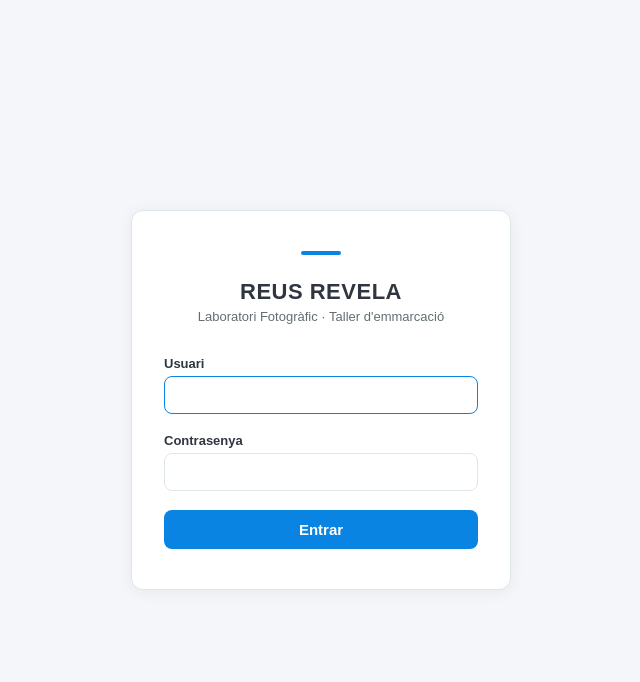
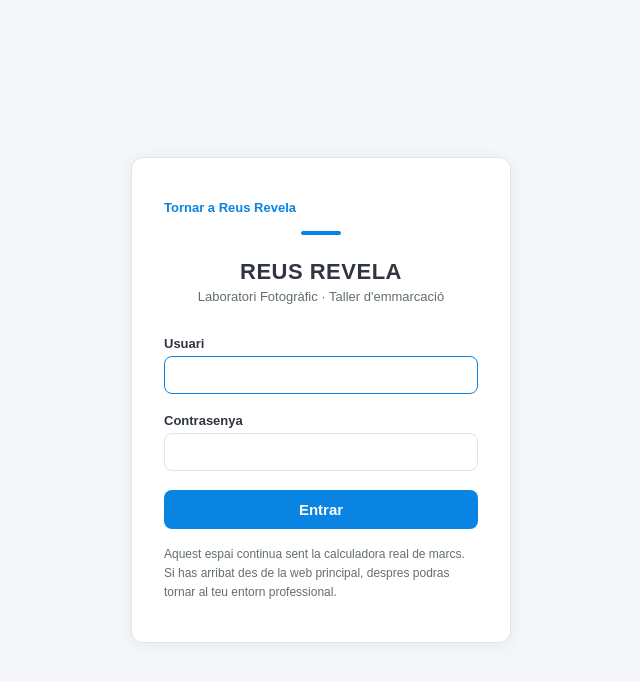
Before and after one commit to erikenobipicks/Calculadora-Marcs, a Flask app: page /login in a window 1280 px wide. Shown: the top 682 px of the page, without its empty margins (319-959 px from the left). Run offline with Flask 3, Linux system fonts and the light colour scheme; some libraries are stand-ins or nearby versions.

Commit message:
Refuerza la continuidad con la web principal

```diff
--- a/app.py
+++ b/app.py
@@ -369,6 +369,10 @@ def _bridge_signing_secret():
     return os.environ.get('BRIDGE_LOGIN_SECRET', '').strip() or _bridge_api_token()
 
 
+def _main_site_url():
+    return os.environ.get('MAIN_SITE_URL', 'https://reusrevela.cat').strip().rstrip('/')
+
+
 def _urlsafe_b64encode(raw):
     return base64.urlsafe_b64encode(raw).decode().rstrip('=')
 
@@ -427,6 +431,25 @@ def _load_empresa_nom_for_session(user):
         return nom_emp or 'Calculadora'
     except Exception:
         return 'Calculadora'
+
+
+def _build_web_return_url(source=None, lang=None):
+    base = _main_site_url()
+    if not base:
+        return ''
+
+    source = str(source or '').strip().lower()
+    lang = (lang or 'ca').strip().lower() or 'ca'
+    path = '/area-privada' if source in {'private_area', 'web_private', 'area_privada', 'web'} else '/'
+    if path == '/':
+        return f'{base}/?lang={lang}'
+    return f'{base}{path}?lang={lang}'
+
+
+def _current_web_return_url():
+    source = session.get('bridge_source') or request.args.get('source') or 'web'
+    lang = session.get('bridge_lang') or request.args.get('lang') or 'ca'
+    return _build_web_return_url(source, lang)
 
 
 def _needs_setup(user_id):
@@ -519,6 +542,7 @@ def admin_required(f):
 # ── Routes: Auth ─────────────────────────────────────────────────────────
 @app.route('/login', methods=['GET', 'POST'])
 def login():
+    web_return_url = _current_web_return_url()
     if request.method == 'POST':
         user = query('SELECT * FROM usuaris WHERE username=?',
                      [request.form['username']], one=True)
@@ -529,13 +553,15 @@ def login():
                     flash("El teu accés encara està pendent de validació.", 'error')
                 else:
                     flash("El teu accés està bloquejat. Contacta amb l'administrador.", 'error')
-                return render_template('login.html')
+                return render_template('login.html', web_return_url=web_return_url)
             _start_user_session(user)
+            session['bridge_source'] = (request.args.get('source') or session.get('bridge_source') or '').strip().lower()
+            session['bridge_lang'] = (request.args.get('lang') or session.get('bridge_lang') or 'ca').strip().lower()
             if _needs_setup(user['id']):
                 return redirect(url_for('setup'))
             return redirect(url_for('index'))
         flash('Usuari o contrasenya incorrectes.', 'error')
-    return render_template('login.html')
+    return render_template('login.html', web_return_url=web_return_url)
 
 @app.route('/logout')
 def logout():
@@ -657,6 +683,8 @@ def bridge_auth():
         return redirect(url_for('login'))
 
     _start_user_session(user)
+    session['bridge_source'] = str(payload.get('source') or '').strip().lower()
+    session['bridge_lang'] = str(payload.get('lang') or 'ca').strip().lower()
     target = _safe_next_path(payload.get('next'), '/')
     if _needs_setup(user['id']) and target != url_for('logout'):
         return redirect(url_for('setup'))
@@ -693,7 +721,7 @@ def index():
     except:
         pass
     user = query('SELECT nom, username, nom_empresa, profile_type, access_status, web_url, instagram, fiscal_id, notes_validacio FROM usuaris WHERE id=?', [session['user_id']], one=True)
-    return render_template('portal.html', user=user)
+    return render_template('portal.html', user=user, web_return_url=_current_web_return_url())
 
 
 @app.route('/calculadora')
--- a/templates/login.html
+++ b/templates/login.html
@@ -19,10 +19,14 @@ button{width:100%;padding:11px;background:#0984e3;color:#fff;border:none;border-
 button:hover{background:#0773c5}
 .alert{background:#fdecea;border:1px solid #f5b7b1;color:#922b21;border-radius:8px;padding:10px 14px;font-size:13px;margin-bottom:1.2rem}
 .bar{width:40px;height:4px;background:#0984e3;border-radius:2px;margin:0 auto 1.5rem}
+.back{display:inline-block;margin-bottom:1rem;color:#0984e3;text-decoration:none;font-size:13px;font-weight:600}
+.back:hover{text-decoration:underline}
+.helper{margin-top:1rem;font-size:12px;line-height:1.6;color:#636e72}
 </style>
 </head>
 <body>
 <div class="card">
+  {% if web_return_url %}<a class="back" href="{{ web_return_url }}">Tornar a Reus Revela</a>{% endif %}
   <div class="logo">
     <div class="bar"></div>
     <h1>REUS REVELA</h1>
@@ -42,6 +46,7 @@ button:hover{background:#0773c5}
     </div>
     <button type="submit">Entrar</button>
   </form>
+  <div class="helper">Aquest espai continua sent la calculadora real de marcs. Si has arribat des de la web principal, despres podras tornar al teu entorn professional.</div>
 </div>
 </body>
 </html>
--- a/templates/portal.html
+++ b/templates/portal.html
@@ -53,12 +53,16 @@ nav{background:#1C1B18;height:56px;display:flex;align-items:center;justify-conte
 .info-strip{margin:1rem 0 1.25rem;padding:1rem 1.15rem;border-radius:12px;background:#fff;border:1px solid var(--border);display:flex;align-items:flex-start;justify-content:space-between;gap:1rem}
 .info-strip strong{display:block;font-size:13px;color:var(--ink);margin-bottom:.25rem}
 .info-strip span{font-size:13px;color:var(--muted);line-height:1.65}
+.info-actions{display:flex;align-items:center;gap:.75rem;flex-wrap:wrap}
+.btn-soft{display:inline-flex;align-items:center;justify-content:center;padding:10px 14px;border-radius:999px;background:var(--green-l);color:var(--green);font-size:13px;font-weight:700;text-decoration:none;white-space:nowrap}
+.btn-soft:hover{background:#dcefe6}
 @media(max-width:920px){.hero,.grid{grid-template-columns:1fr}.hero-copy h1{font-size:34px}}
 @media(max-width:920px){
   nav{height:auto;min-height:56px;padding:.8rem 1rem;align-items:flex-start;flex-wrap:wrap;gap:.75rem}
   .nav-toggle{display:flex}
   .nav-r{display:none;width:100%;flex-direction:column;align-items:flex-start;gap:.85rem;padding:.25rem 0 .5rem}
   nav.nav-open .nav-r{display:flex}
+  .info-strip{flex-direction:column}
 }
 </style>
 </head>
@@ -131,6 +135,11 @@ nav{background:#1C1B18;height:56px;display:flex;align-items:center;justify-conte
       <strong>Primera fase activada</strong>
       <span>El portal ja té estructura d'accés professional compartit. El primer mòdul operatiu és la calculadora de marcs i el següent pas natural serà connectar altes aprovades des de la web principal.</span>
     </div>
+    {% if web_return_url %}
+    <div class="info-actions">
+      <a href="{{ web_return_url }}" class="btn-soft">Tornar a Reus Revela</a>
+    </div>
+    {% endif %}
   </div>
 
   <section class="grid">
```
